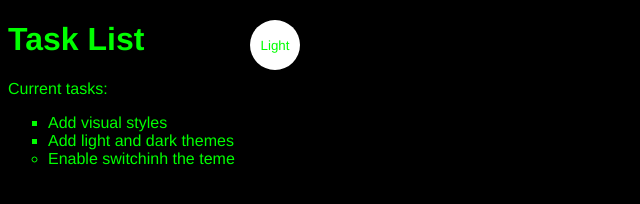
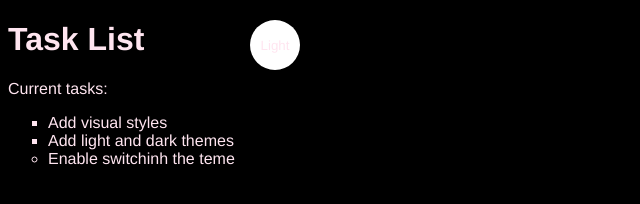
Before and after one commit to sebastianManco/button_dark_and_light, a plain HTML site: page index.html in a window 1280 px wide. Both pictures are taken after a click on the button "Dark". Shown: the whole page, without its empty margins (0-640 px from the left). Drawn offline with Linux system fonts and the light colour scheme.

Commit message:
change the color green to pastel

```diff
--- a/main.css
+++ b/main.css
@@ -1,5 +1,5 @@
 :root {
-    --green: #00ff00;
+    --pastel: #ffe5f0;
     --white: #ffffff;
     --black: #000000;
 }
@@ -27,7 +27,7 @@ li {
 
 
 .light-theme {
-    --bg: var(--green);
+    --bg: var(--pastel);
     --fontColor: var(--black);
     --btnBg: var(--black);
     --btnFontColor: var(--white);
@@ -35,7 +35,7 @@ li {
 
 .dark-theme {
     --bg: var(--black);
-    --fontColor: var(--green);
+    --fontColor: var(--pastel);
     --btnBg: var(--white);
     --bthFontColor: var(--black);
 }
```
